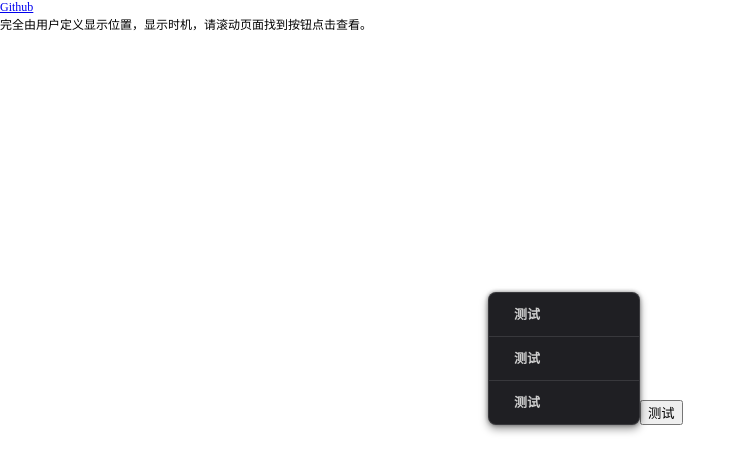
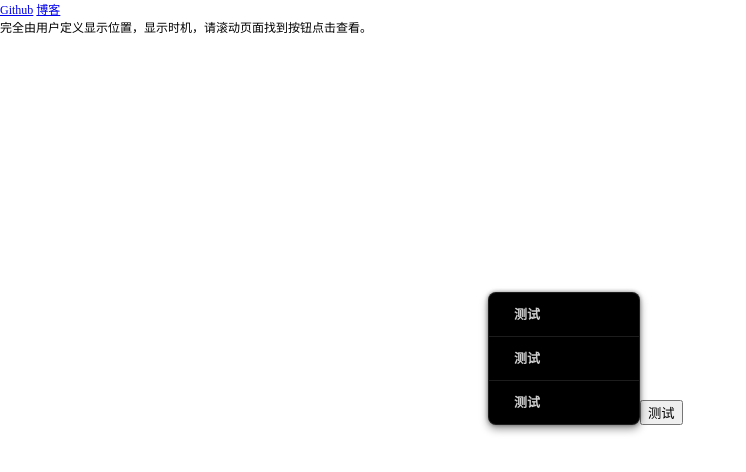
Before and after one commit to wurencaideli/dumogu-dropdown-menu, a website: page demo.html in a window 1280 px wide. Shown: the top 472 px of the page, without its empty margins (0-746 px from the left). Drawn offline with Linux system fonts and the light colour scheme.

Commit message:
version 1.0.1

```diff
--- a/build-sass.js
+++ b/build-sass.js
@@ -11,7 +11,7 @@ const __dirname = dirname(__filename);
 function resolvePath(path_) {
     return path.join(__dirname, path_);
 }
-const inputScss = resolvePath('./src/index.scss');
+const inputScss = resolvePath('./src/dumogu-dropdown-menu.scss');
 const outputCss = resolvePath('./dist/dumogu-dropdown-menu.css');
 /** 设置插件 */
 const processor = Postcss([
--- a/demo.html
+++ b/demo.html
@@ -25,7 +25,7 @@
                 width: max-content;
                 cursor: pointer;
             }
-            .dumogu-dropdown-menu-body-container-target {
+            .dumogu-dropdown-menu-body_container_target {
                 background-color: black;
             }
         </style>
@@ -47,9 +47,9 @@
                 const ddInstance = new DumoguDropdownMenu({
                     // 可以是html文本
                     content: `
-                        <div class="menu-item"> 测试 </div>
-                        <div class="menu-item"> 测试 </div>
-                        <div class="menu-item"> 测试 </div>
+                        <div class="dumogu-dropdown-menu-theme_item"> 测试 </div>
+                        <div class="dumogu-dropdown-menu-theme_item"> 测试 </div>
+                        <div class="dumogu-dropdown-menu-theme_item"> 测试 </div>
                     `,
                     area: getArea(btEl),
                     show: true,
@@ -63,14 +63,14 @@
                         // 可以是element对象
                         const item_1 = document.createElement('div');
                         item_1.innerHTML = '测试';
-                        item_1.classList.add('menu-item');
+                        item_1.classList.add('dumogu-dropdown-menu-theme_item');
                         item_1.onclick = () => {
                             ddInstance.show = false;
                             console.log('所绑定的数据：', { test: 1 });
                         };
                         const item_2 = document.createElement('div');
                         item_2.innerHTML = '测试';
-                        item_2.classList.add('menu-item');
+                        item_2.classList.add('dumogu-dropdown-menu-theme_item');
                         ddInstance.content = [item_1, item_2];
                     }
                     ddInstance.area = getArea(btEl); // 设置需要显示的区域
@@ -120,6 +120,7 @@
                 rel="noopener noreferrer"
                 >Github</a
             >
+            <a href="https://blog.dumogu.top" target="_blank" rel="noopener noreferrer">博客</a>
             <div class="container">
                 <div>完全由用户定义显示位置，显示时机，请滚动页面找到按钮点击查看。</div>
                 <button id="bt" class="bt">测试</button>
--- /dev/null
+++ b/src/common.ts
@@ -0,0 +1,25 @@
+export function removeElement(element: HTMLElement | null): void {
+    if (element && element.parentNode) {
+        element.parentNode.removeChild(element);
+    }
+}
+export function addElementClass(el: HTMLElement, className: string): void {
+    el.classList.add(className);
+}
+export function removeElementClass(el: HTMLElement, className: string): void {
+    el.classList.remove(className);
+}
+export class BaseTools {
+    isMounted: boolean = false;
+    isDestroyed: boolean = false;
+    constructor() {}
+    destroy(): void {
+        this.isDestroyed = true;
+    }
+    mount(): void {
+        this.isMounted = true;
+    }
+    unmount(): void {
+        this.isMounted = false;
+    }
+}
--- /dev/null
+++ b/src/dumogu-dropdown-menu.scss
@@ -0,0 +1,80 @@
+.dumogu-dropdown-menu-body {
+    position: fixed;
+    top: 0;
+    left: 0;
+    width: 100vw;
+    height: 100vh;
+    overflow: hidden;
+    pointer-events: none;
+    z-index: 999;
+    &.dumogu-dropdown-menu-body_show {
+        > .dumogu-dropdown-menu-body_container {
+            transform: scale(1);
+            opacity: 1;
+        }
+    }
+}
+.dumogu-dropdown-menu-body_container {
+    position: absolute;
+    transform: scale(0);
+    opacity: 0;
+    transition:
+        transform 0.2s,
+        opacity 0.2s;
+    > * {
+        pointer-events: initial;
+    }
+}
+.dumogu-dropdown-menu-body_container_target {
+    max-width: 100%;
+    max-height: 100%;
+    overflow: auto;
+}
+/** 默认的主题类名 */
+.dumogu-dropdown-menu-theme {
+    min-width: 150px;
+    display: flex;
+    flex-direction: column;
+    width: max-content;
+    padding: 0px 0;
+    box-sizing: border-box;
+    background-color: #1f1f23;
+    box-shadow:
+        0 4px 8px rgba(0, 0, 0, 0.4),
+        0 0px 4px rgba(0, 0, 0, 0.4);
+    border: 1px solid #ffffff1d;
+    box-sizing: border-box;
+    border-radius: 8px;
+    > .dumogu-dropdown-menu-theme_item {
+        min-width: 150px;
+        display: flex;
+        flex-direction: row;
+        justify-content: flex-start;
+        align-items: center;
+        padding: 15px 25px;
+        box-sizing: border-box;
+        font-size: 13px;
+        font-weight: bold;
+        cursor: pointer;
+        transition: all 0.2s;
+        color: rgb(206, 206, 206);
+        border-bottom: 1px solid #ffffff1d;
+        border-left: none;
+        border-right: none;
+        line-height: 1;
+        > * {
+            margin-right: 15px;
+        }
+        &:hover {
+            background-color: rgba(145, 145, 162, 0.17);
+            color: #007fff;
+        }
+        &.dumogu-dropdown-menu-theme_active {
+            background-color: rgba(145, 145, 162, 0.17);
+            color: #007fff;
+        }
+        &:last-child {
+            border-bottom: none;
+        }
+    }
+}
--- /dev/null
+++ b/src/dumogu-dropdown-menu.ts
@@ -0,0 +1,358 @@
+import { BaseTools, removeElement, addElementClass, removeElementClass } from './common.js';
+
+export interface AreaOption {
+    start?: number[];
+    end?: number[];
+    width?: number;
+    height?: number;
+}
+
+export interface DumoguDropdownMenuOptions {
+    content?: string | HTMLElement | HTMLElement[];
+    area?: AreaOption;
+    show?: boolean;
+}
+
+export class DumoguDropdownMenu extends BaseTools {
+    #dropdownMenuEl__: HTMLDivElement | undefined;
+    #dropdownMenuContainerEl__: HTMLDivElement | undefined;
+    #dropdownMenuContainerTargetEl__: HTMLDivElement | undefined;
+    #show__: boolean | undefined = false;
+    #content__: string | HTMLElement | HTMLElement[] | undefined = '';
+    #transitionStart__: ((e: TransitionEvent) => void) | undefined;
+    #transitionEnd__: ((e: TransitionEvent) => void) | undefined;
+    #isTransitioning__: boolean = false;
+    #area__: AreaOption = {};
+    #areaStartPoint: number[] = [0, 0];
+    #areaEndPoint: number[] = [0, 0];
+    #areaWidth: number = 0;
+    #areaHeight: number = 0;
+    constructor(options: DumoguDropdownMenuOptions = {}) {
+        super();
+        const dropdownMenuEl = document.createElement('div');
+        const dropdownMenuContainerEl = document.createElement('div');
+        const dropdownMenuContainerTargetEl = document.createElement('div');
+        addElementClass(dropdownMenuEl, 'dumogu-dropdown-menu-body');
+        addElementClass(dropdownMenuContainerEl, 'dumogu-dropdown-menu-body_container');
+        addElementClass(
+            dropdownMenuContainerTargetEl,
+            'dumogu-dropdown-menu-body_container_target',
+        );
+        dropdownMenuEl.appendChild(dropdownMenuContainerEl);
+        dropdownMenuContainerEl.appendChild(dropdownMenuContainerTargetEl);
+        this.#dropdownMenuEl__ = dropdownMenuEl;
+        this.#dropdownMenuContainerEl__ = dropdownMenuContainerEl;
+        this.#dropdownMenuContainerTargetEl__ = dropdownMenuContainerTargetEl;
+        this.#addEventListener();
+        this.content = options.content;
+        this.area = options.area;
+        this.show = options.show;
+    }
+    set dropdownMenuEl(value: HTMLDivElement | undefined) {
+        this.#dropdownMenuEl__ = value;
+    }
+    get dropdownMenuEl() {
+        return this.#dropdownMenuEl__;
+    }
+    set dropdownMenuContainerEl(value: HTMLDivElement | undefined) {
+        this.#dropdownMenuContainerEl__ = value;
+    }
+    get dropdownMenuContainerEl() {
+        return this.#dropdownMenuContainerEl__;
+    }
+    set dropdownMenuContainerTargetEl(value: HTMLDivElement | undefined) {
+        this.#dropdownMenuContainerTargetEl__ = value;
+    }
+    get dropdownMenuContainerTargetEl() {
+        return this.#dropdownMenuContainerTargetEl__;
+    }
+    set show(value: boolean | undefined) {
+        if (this.isDestroyed) return;
+        this.#show__ = value;
+        if (value && !this.isMounted) {
+            this.mount();
+            this.#computedPosition();
+            // 刚挂载的元素不能直接设置类名来完成过渡动画
+            setTimeout(() => {
+                this.#setupActionClass();
+            }, 16);
+        } else {
+            this.#computedPosition();
+            this.#setupActionClass();
+        }
+    }
+    get show() {
+        return this.#show__;
+    }
+    set content(value: string | HTMLElement | HTMLElement[] | undefined) {
+        this.#content__ = value;
+        this.#setupContent();
+    }
+    get content() {
+        return this.#content__;
+    }
+    set isTransitioning(value: boolean) {
+        this.#isTransitioning__ = value;
+        this.#autoUnmount();
+    }
+    get isTransitioning() {
+        return this.#isTransitioning__;
+    }
+    /**
+     * 设置用于计算位置的区域
+     * @param {Object} [value={}] - 区域的属性对象。
+     * @param {number[]} [value.start=[]] - 区域的起点坐标，格式为 `[x, y]`。
+     * @param {number[]} [value.end=[]] - 区域的终点坐标，格式为 `[x, y]`。
+     * @param {number} [value.width] - 区域的宽度。
+     * @param {number} [value.height] - 区域的高度。
+     */
+    set area(value: AreaOption | undefined) {
+        value = value || {};
+        this.#area__ = value;
+        this.#areaStartPoint = value.start || [];
+        this.#areaEndPoint = value.end || [];
+        this.#areaWidth = value.width || 0;
+        this.#areaHeight = value.height || 0;
+    }
+    get area() {
+        return this.#area__;
+    }
+    mount(): void {
+        if (this.isDestroyed) return;
+        super.mount();
+        this.#computedPosition();
+        document.body.appendChild(this.#dropdownMenuEl__!);
+    }
+    unmount(): void {
+        if (this.isDestroyed) return;
+        super.unmount();
+        removeElement(this.#dropdownMenuEl__!);
+    }
+    destroy(): void {
+        if (this.isDestroyed) return;
+        this.#removeEventListener();
+        this.unmount();
+        this.content = undefined;
+        super.destroy();
+        this.#dropdownMenuEl__ = undefined;
+        this.#dropdownMenuContainerEl__ = undefined;
+        this.#dropdownMenuContainerTargetEl__ = undefined;
+    }
+    update(): void {
+        this.#computedPosition();
+    }
+    /** 添加类名 */
+    #setupActionClass(): void {
+        if (this.isDestroyed) return;
+        const dropdownMenuEl = this.#dropdownMenuEl__;
+        if (this.#show__) {
+            addElementClass(dropdownMenuEl!, 'dumogu-dropdown-menu-body_show');
+        } else {
+            removeElementClass(dropdownMenuEl!, 'dumogu-dropdown-menu-body_show');
+        }
+    }
+    /** 添加内容 */
+    #setupContent(): void {
+        if (this.isDestroyed) return;
+        const dropdownMenuContainerTargetEl = this.#dropdownMenuContainerTargetEl__;
+        let content = this.#content__ || '';
+        if (typeof content === 'string') {
+            dropdownMenuContainerTargetEl!.innerHTML = content;
+            return;
+        } else if (!(content as HTMLElement[]).forEach) {
+            content = [content as HTMLElement];
+        }
+        dropdownMenuContainerTargetEl!.innerHTML = '';
+        (content as HTMLElement[]).forEach((el: HTMLElement) => {
+            dropdownMenuContainerTargetEl!.appendChild(el);
+        });
+    }
+    /** 自动卸载 */
+    #autoUnmount(): void {
+        if (!this.#isTransitioning__ && !this.#show__) {
+            this.unmount();
+        }
+    }
+    #transitionstart(e: TransitionEvent): void {
+        if (!e || e.propertyName !== 'transform' || e.target !== this.#dropdownMenuContainerEl__)
+            return;
+        this.isTransitioning = true;
+    }
+    #transitionEnd(e: TransitionEvent): void {
+        if (!e || e.propertyName !== 'transform' || e.target !== this.#dropdownMenuContainerEl__)
+            return;
+        this.isTransitioning = false;
+    }
+    #addEventListener(): void {
+        const dropdownMenuContainerEl = this.#dropdownMenuContainerEl__;
+        const that = this;
+        that.#transitionStart__ = function (e: TransitionEvent) {
+            that.#transitionstart(e);
+        };
+        that.#transitionEnd__ = function (e: TransitionEvent) {
+            that.#transitionEnd(e);
+        };
+        dropdownMenuContainerEl!.addEventListener('transitionstart', that.#transitionStart__!);
+        dropdownMenuContainerEl!.addEventListener('transitionend', that.#transitionEnd__!);
+    }
+    #removeEventListener(): void {
+        const dropdownMenuContainerEl = this.#dropdownMenuContainerEl__;
+        dropdownMenuContainerEl!.removeEventListener('transitionstart', this.#transitionStart__!);
+        dropdownMenuContainerEl!.removeEventListener('transitionend', this.#transitionEnd__!);
+    }
+    /** 计算位置 */
+    #computedPosition(): void {
+        if (this.isDestroyed) return;
+        if (!this.#show__) return;
+        const dropdownMenuContainerEl = this.#dropdownMenuContainerEl__;
+        const dropdownMenuContainerTargetEl = this.#dropdownMenuContainerTargetEl__;
+        const position = this.#computeContainerStyle();
+        dropdownMenuContainerEl!.style.width = position.containerWidth + 'px';
+        dropdownMenuContainerEl!.style.height = position.containerHeight + 'px';
+        dropdownMenuContainerEl!.style.left = position.transformX + 'px';
+        dropdownMenuContainerEl!.style.top = position.transformY + 'px';
+        dropdownMenuContainerTargetEl!.style.position = 'absolute';
+        dropdownMenuContainerTargetEl!.style.top = 'initial';
+        dropdownMenuContainerTargetEl!.style.right = 'initial';
+        dropdownMenuContainerTargetEl!.style.bottom = 'initial';
+        dropdownMenuContainerTargetEl!.style.left = 'initial';
+        switch (true) {
+            case position.x == 'left' && position.y == 'top':
+                dropdownMenuContainerTargetEl!.style.right = '0px';
+                dropdownMenuContainerTargetEl!.style.bottom = '0px';
+                dropdownMenuContainerEl!.style.transformOrigin = 'right bottom';
+                break;
+            case position.x == 'right' && position.y == 'top':
+                dropdownMenuContainerTargetEl!.style.bottom = '0px';
+                dropdownMenuContainerTargetEl!.style.left = '0px';
+                dropdownMenuContainerEl!.style.transformOrigin = 'left bottom';
+                break;
+            case position.x == 'right' && position.y == 'bottom':
+                dropdownMenuContainerTargetEl!.style.top = '0px';
+                dropdownMenuContainerTargetEl!.style.left = '0px';
+                dropdownMenuContainerEl!.style.transformOrigin = 'left top';
+                break;
+            case position.x == 'left' && position.y == 'bottom':
+                dropdownMenuContainerTargetEl!.style.top = '0px';
+                dropdownMenuContainerTargetEl!.style.right = '0px';
+                dropdownMenuContainerEl!.style.transformOrigin = 'right top';
+                break;
+            default:
+                break;
+        }
+    }
+    /** 计算空余，判断元素的那个方向有空余 */
+    #computeSpare() {
+        const areaStartPoint = this.#areaStartPoint;
+        const areaEndPoint = this.#areaEndPoint;
+        const innerHeight = window.innerHeight;
+        const innerWidth = window.innerWidth;
+        let x = 'left';
+        if (innerWidth - areaEndPoint[0] > areaStartPoint[0]) {
+            x = 'right';
+        }
+        let y = 'top';
+        if (innerHeight - areaEndPoint[1] > areaStartPoint[1]) {
+            y = 'bottom';
+        }
+        return {
+            x,
+            y,
+        };
+    }
+    /** 计算精度，更靠近那个方向 */
+    #computeSpareTo() {
+        const areaStartPoint = this.#areaStartPoint;
+        const areaEndPoint = this.#areaEndPoint;
+        const areaWidth = this.#areaWidth;
+        const areaHeight = this.#areaHeight;
+        const innerHeight = window.innerHeight;
+        const innerWidth = window.innerWidth;
+        const position = this.#computeSpare();
+        let ratio = '';
+        let targetSlope = Math.abs(areaWidth / areaHeight);
+        let containerSlope = 0;
+        if (position.x === 'left' && position.y === 'top') {
+            containerSlope = Math.abs(areaEndPoint[0] / areaStartPoint[1]);
+        }
+        if (position.x === 'right' && position.y === 'top') {
+            containerSlope = Math.abs((innerWidth - areaStartPoint[0]) / areaStartPoint[1]);
+        }
+        if (position.x === 'left' && position.y === 'bottom') {
+            containerSlope = Math.abs(areaEndPoint[0] / (innerHeight - areaStartPoint[1]));
+        }
+        if (position.x === 'right' && position.y === 'bottom') {
+            containerSlope = Math.abs(
+                (innerWidth - areaStartPoint[0]) / (innerHeight - areaStartPoint[1]),
+            );
+        }
+        if (targetSlope > containerSlope) {
+            ratio = 'y';
+        } else {
+            ratio = 'x';
+        }
+        return {
+            ...position,
+            ratio,
+        };
+    }
+    /** 计算容器位置，宽高 */
+    #computeContainerStyle() {
+        const areaStartPoint = this.#areaStartPoint;
+        const areaEndPoint = this.#areaEndPoint;
+        const innerHeight = window.innerHeight;
+        const innerWidth = window.innerWidth;
+        const position = this.#computeSpareTo();
+        let containerWidth = 0;
+        let containerHeight = 0;
+        let transformY = 0;
+        let transformX = 0;
+        if (position.x === 'left' && position.y === 'top') {
+            if (position.ratio == 'x') {
+                containerWidth = areaStartPoint[0];
+                containerHeight = areaEndPoint[1];
+            } else {
+                containerWidth = areaEndPoint[0];
+                containerHeight = areaStartPoint[1];
+            }
+        }
+        if (position.x === 'right' && position.y === 'top') {
+            if (position.ratio == 'x') {
+                containerWidth = innerWidth - areaEndPoint[0];
+                containerHeight = areaEndPoint[1];
+            } else {
+                containerWidth = innerWidth - areaStartPoint[0];
+                containerHeight = areaStartPoint[1];
+            }
+            transformX = innerWidth - containerWidth;
+        }
+        if (position.x === 'left' && position.y === 'bottom') {
+            if (position.ratio == 'x') {
+                containerWidth = areaStartPoint[0];
+                containerHeight = innerHeight - areaStartPoint[1];
+            } else {
+                containerWidth = areaEndPoint[0];
+                containerHeight = innerHeight - areaEndPoint[1];
+            }
+            transformY = innerHeight - containerHeight;
+        }
+        if (position.x === 'right' && position.y === 'bottom') {
+            if (position.ratio == 'x') {
+                containerWidth = innerWidth - areaEndPoint[0];
+                containerHeight = innerHeight - areaStartPoint[1];
+            } else {
+                containerWidth = innerWidth - areaStartPoint[0];
+                containerHeight = innerHeight - areaEndPoint[1];
+            }
+            transformX = innerWidth - containerWidth;
+            transformY = innerHeight - containerHeight;
+        }
+        return {
+            ...position,
+            containerWidth,
+            containerHeight,
+            transformX,
+            transformY,
+        };
+    }
+}
```
Also changed, not shown: package.json (+16 -3 lines), rollup.config.js (+8 -2 lines), tsconfig.json (added, +20 -0 lines), README.md, dist/common.d.ts (added), dist/dumogu-dropdown-menu.cjs.js, dist/dumogu-dropdown-menu.css, dist/dumogu-dropdown-menu.d.ts (added), dist/dumogu-dropdown-menu.esm.js, dist/dumogu-dropdown-menu.umd.js, 3 other files.
